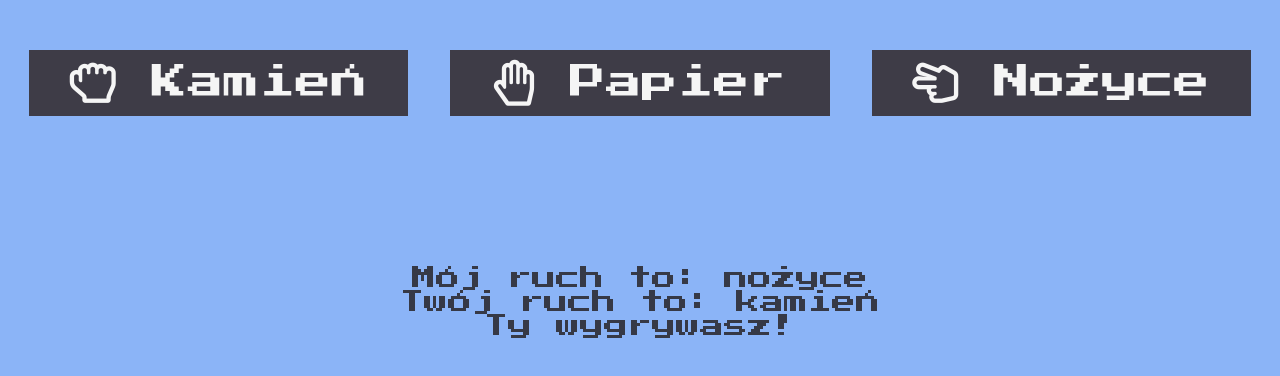
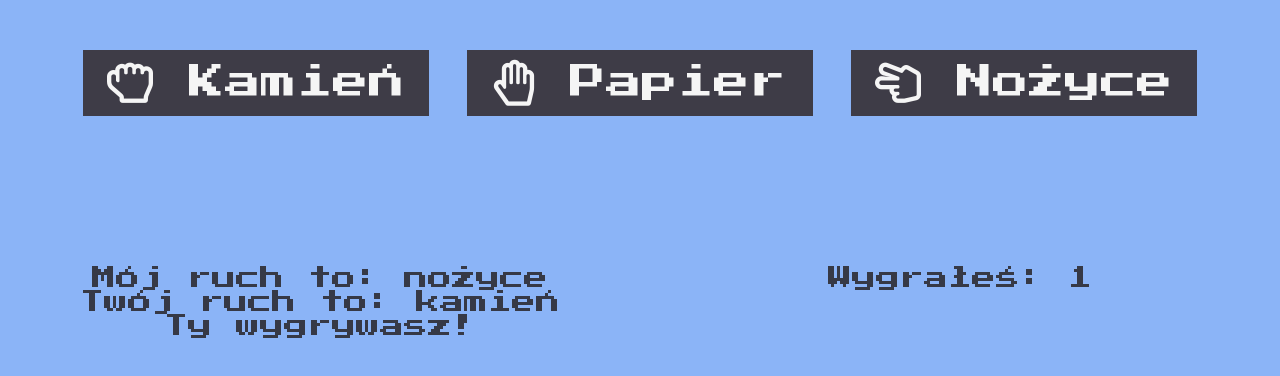
Before and after one commit to JaroslawSzewczyk/javascript-prewor, a website: page index.html in a window 1280 px wide. Both pictures are taken after a click on the button "Kamień". Drawn offline with Linux system fonts and the light colour scheme.

Commit message:
Change variable declaration

```diff
--- a/index.html
+++ b/index.html
@@ -31,7 +31,24 @@
         <div id="messages">
 
         </div>
+        <div class="results">
+            <p class="wins"></p>
+            <p class="lose"></p>
+        </div>
     </div>
+
+    <!-- <div class="help">
+        <div class="content">
+            <div class="logo">
+                <p>i</p>
+            </div>
+            <div class="ghost">
+                <p> nożyce są silniejsze od papieru, ponieważ go tną, </p>
+                <p> kamień jest silniejszy od nożyc, ponieważ je tępi, </p>
+                <p> papier jest silniejszy od kamienia, ponieważ go owija. </p>
+            </div>
+        </div>
+    </div> -->
     <script src="js/functions.js"></script>
     <script src="js/script.js"></script>
 </body>
--- a/js/script.js
+++ b/js/script.js
@@ -1,10 +1,17 @@
+{
+    let compWin = 0;
+    let playerWin = 0;
+
     //Główna funkcja
-function playGame(playerInput) {
+    const playGame = function (playerInput) {
 
-    clearMessages()
+        const playerWins = document.querySelector(".wins");
+        const compWins = document.querySelector(".lose");
+
+        clearMessages();
 
         //Fukcja odpowiedzialna za wybór
-    function getMoveName(argMoveId) {
+        const getMoveName = function (argMoveId) {
             if (argMoveId == 1) {
                 return 'kamień';
             } else if (argMoveId == 2) {
@@ -18,27 +25,28 @@ function playGame(playerInput) {
 
 
         //Funkcja wyświetla wynik gry
-    function displayResult(argComputerMove, argPlayerMove) {
+        const displayResult = function (argComputerMove, argPlayerMove) {
             if (argComputerMove == argPlayerMove) {
                 return 'remis';
             } else if (argPlayerMove == 'nieznany ruch') {
                 return 'nieznany ruch';
             } else if ((argComputerMove == 'kamień' && argPlayerMove == 'papier') || (argComputerMove == 'papier' && argPlayerMove == 'nożyce') || (argComputerMove == 'nożyce' && argPlayerMove == 'kamień')) {
+                playerWins.textContent = "Wygrałeś: " + ++playerWin;
                 return 'Ty wygrywasz!';
             } else {
-            return 'Wygrałem!!!'
+                compWins.textContent = "Wygrałem: " + ++compWin;
+                return 'Wygrałem!!!';
             }
         }
 
         //Losowanie, przypisanie oraz wyświetlenie wyboru komputera
-    let randomNumber = Math.floor(Math.random() * 3 + 1);
-    let computerMove = getMoveName(randomNumber);
+        const randomNumber = Math.floor(Math.random() * 3 + 1);
+        const computerMove = getMoveName(randomNumber);
         printMessage('Mój ruch to: ' + computerMove);
 
         //Wybranie, przypisanie oraz wyświetlenie wyboru gracza
-    let playerMove = getMoveName(playerInput);
+        const playerMove = getMoveName(playerInput);
         printMessage('Twój ruch to: ' + playerMove);
-
 
         //Wyświetlenie wyniku rozgrywki
         printMessage(displayResult(computerMove, playerMove));
@@ -61,3 +69,4 @@ btnPaper.addEventListener('click', function () {
     btnScissors.addEventListener('click', function () {
         playGame(3);
     });
+}
--- a/sass/style.scss
+++ b/sass/style.scss
@@ -1,7 +1,15 @@
 /* Global */
 
+* {
+    margin: 0;
+    padding: 0;
+    box-sizing: border-box;
+}
+
 body {
+    position: relative;
     background-color: #8bb4f7;
+    height: 100vh;
 }
 
 button {
@@ -15,15 +23,26 @@ button {
     cursor: pointer;
 }
 
+p {
+    font-size: 24px;
+    color: #363946;
+}
+
 
 /* Container */
 
 .container {
+    display: flex;
+    justify-content: space-around;
+    flex-wrap: wrap;
     font-family: 'Press Start 2P', cursive;
+    color: #363946;
+    font-size: 24px;
 
     #buttons {
         display: flex;
         justify-content: space-around;
+        width: 90%;
         margin: 50px 0 150px;
 
         i {
@@ -33,7 +52,60 @@ button {
 
     #messages {
         text-align: center;
-        font-size: 24px;
-        color: #363946;
+        width: 40%;
+    }
+
+    .results {
+        width: 40%;
+        text-align: center;
     }
 }
+
+/* Help */
+
+// .help {
+//     display: flex;
+//     justify-content: space-around;
+//     align-items: center;
+//     position: absolute;
+//     bottom: 10%;
+//     right: 10%;
+//     width: 50%;
+//     height: 110px;
+
+//     .content {
+//         width: 85%;
+
+//         .logo {
+//             width: 70px;
+//             height: 70px;
+//             border: 2px solid #363946;
+//             border-radius: 50%;
+//             text-align: center;
+//             background-color: #fa7268;
+
+//             p {
+//                 font-size: 46px;
+//                 line-height: 70px;
+//             }
+
+//             &:hover+.ghost {
+//                 display: block;
+//             }
+
+//         }
+
+//         .ghost {
+
+//             border: 2px solid #f5f5f5;
+//             background-color: #fa7268;
+//             text-transform: uppercase;
+
+//             p {
+//                 font-size: 18px;
+//                 padding: 5px;
+//             }
+//         }
+//     }
+
+// }
```
Also changed, not shown: css/style.css, 1 other file. Lines whose indentation alone changed are shown as unchanged.
